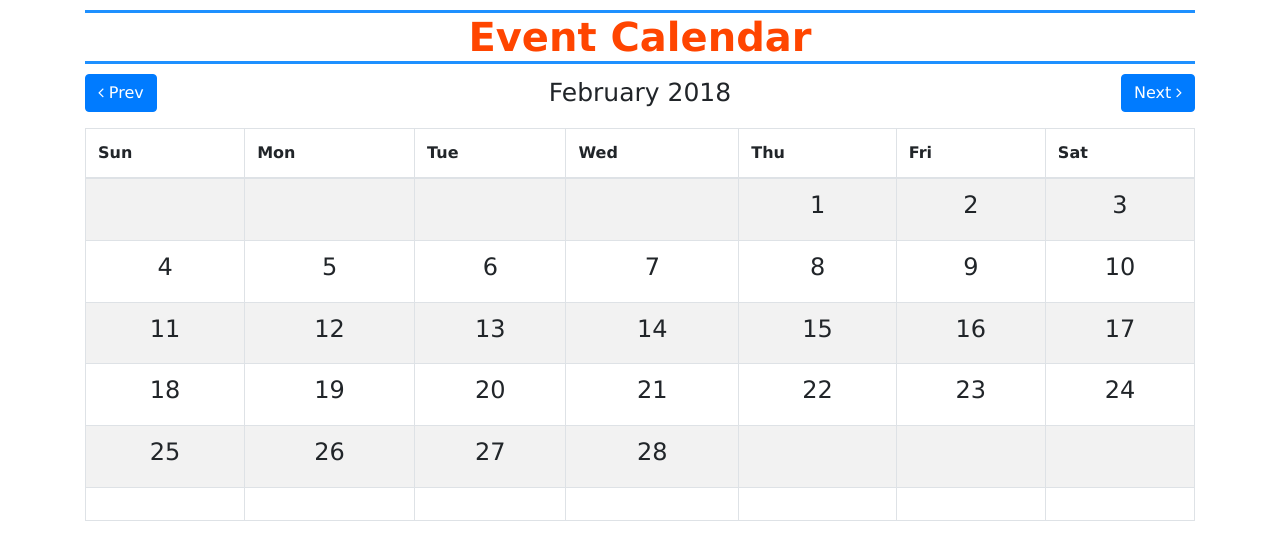
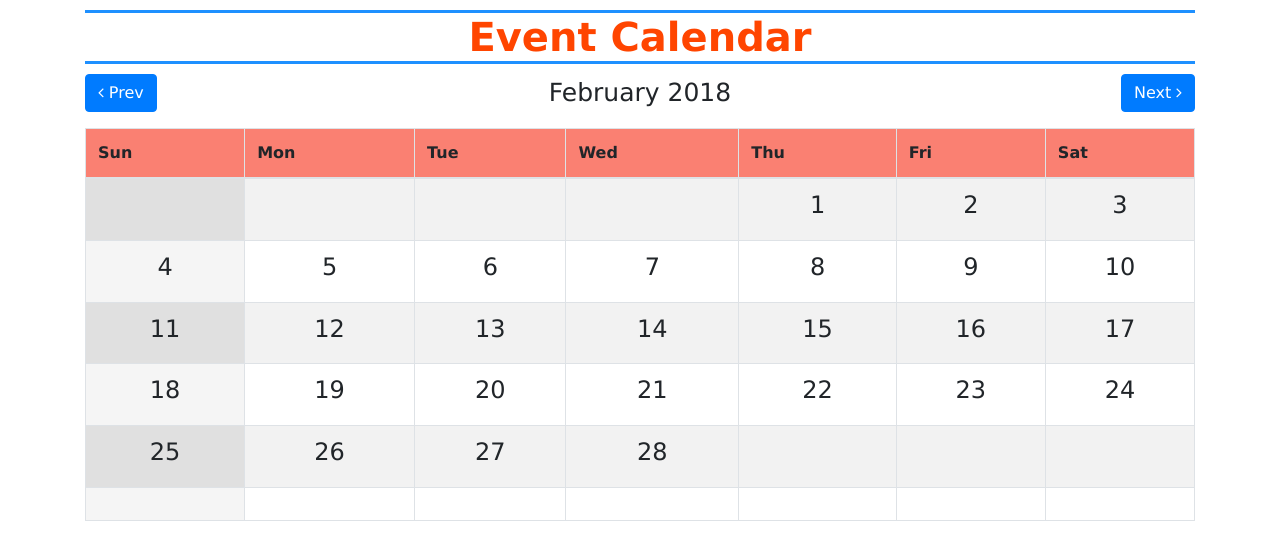
Before and after one commit to Faizaankhan3/Custom-Calendar, a React (Create React App) app: page / in a window 1280 px wide. Shown: the top 560 px of the page. Built offline with nearby package versions, Linux system fonts and the light colour scheme.

Commit message:
More style changes :p

```diff
--- a/src/App.css
+++ b/src/App.css
@@ -53,6 +53,22 @@ td:hover {
   color: orangered !important;
 }
 
+tr:first-child {
+  background-color: salmon;
+}
+
+/* table, tr, td, thead{
+  border: 1px solid salmon !important;
+} */
+
+tr:nth-child(2n+2) td:first-child{
+  background-color:#F5F5F5 !important;
+}
+
+tr:nth-child(2n+1) td:first-child{
+  background-color:#E0E0E0 !important;
+}
+
 .list-events{
   font-weight: 500;
   text-overflow: inherit;
```
